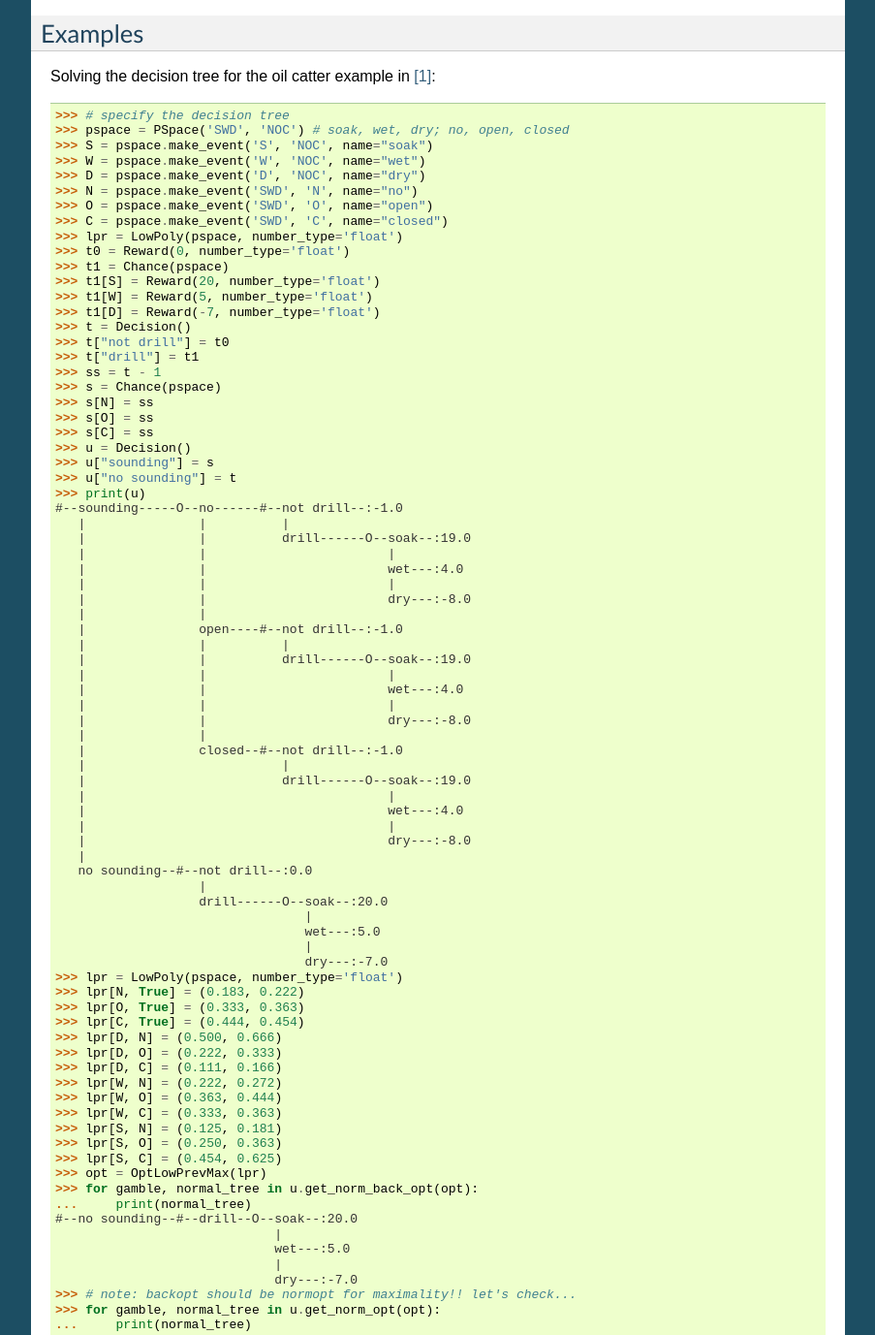
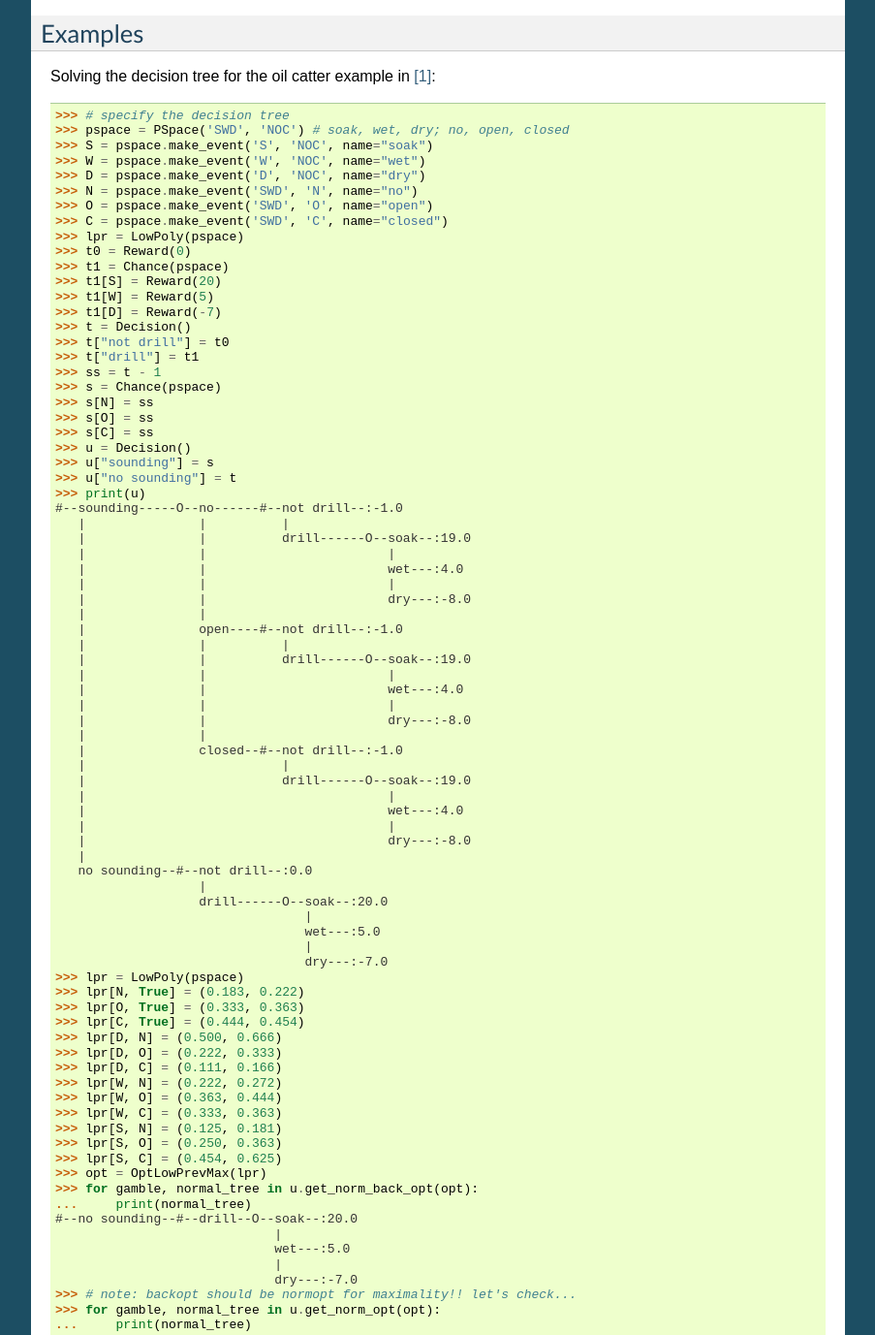
Before and after one commit to mcmtroffaes/improb, a Sphinx documentation site: the page built from docs/decision/tree.rst, in a window 1280 px wide and 1400 px high, scrolled down 467 px, cut to the strip 23-1400 px from the top of the window. Shown: the whole strip at 97% size, without its empty margins (198-1101 px from the left). Built offline with Sphinx 7.4.7, drawn with Linux system fonts in a browser that asks for light colours; formulas are drawn with MathJax 3; some of the changed text lies outside the part shown.

Commit message:
Update for simpler NumberTypeable implementation in pycddlib.

```diff
--- a/docs/decision/tree.rst
+++ b/docs/decision/tree.rst
@@ -41,12 +41,12 @@ Solving the decision tree for the oil catter example in
 >>> N = pspace.make_event('SWD', 'N', name="no")
 >>> O = pspace.make_event('SWD', 'O', name="open")
 >>> C = pspace.make_event('SWD', 'C', name="closed")
->>> lpr = LowPoly(pspace, number_type='float')
->>> t0 = Reward(0, number_type='float')
+>>> lpr = LowPoly(pspace)
+>>> t0 = Reward(0)
 >>> t1 = Chance(pspace)
->>> t1[S] = Reward(20, number_type='float')
->>> t1[W] = Reward(5, number_type='float')
->>> t1[D] = Reward(-7, number_type='float')
+>>> t1[S] = Reward(20)
+>>> t1[W] = Reward(5)
+>>> t1[D] = Reward(-7)
 >>> t = Decision()
 >>> t["not drill"] = t0
 >>> t["drill"] = t1
@@ -90,7 +90,7 @@ Solving the decision tree for the oil catter example in
                                  wet---:5.0
                                  |
                                  dry---:-7.0
->>> lpr = LowPoly(pspace, number_type='float')
+>>> lpr = LowPoly(pspace)
 >>> lpr[N, True] = (0.183, 0.222)
 >>> lpr[O, True] = (0.333, 0.363)
 >>> lpr[C, True] = (0.444, 0.454)
@@ -129,11 +129,11 @@ Solving the lake district example:
 >>> R = pspace.make_event('rs', 'R', name='rain')
 >>> S = pspace.make_event('rs', 'S', name='sunshine')
 >>> t0 = Chance(pspace)
->>> t0[R] = Reward(10, number_type='float')
->>> t0[S] = Reward(15, number_type='float')
+>>> t0[R] = Reward(10)
+>>> t0[S] = Reward(15)
 >>> t1 = Chance(pspace)
->>> t1[R] = Reward(5, number_type='float')
->>> t1[S] = Reward(20, number_type='float')
+>>> t1[R] = Reward(5)
+>>> t1[S] = Reward(20)
 >>> t = Decision()
 >>> t["take waterproof"] = t0
 >>> t["no waterproof"] = t1
@@ -167,7 +167,7 @@ Solving the lake district example:
 		     no waterproof----O--rain------:5.0
 					 |
 					 sunshine--:20.0
->>> lpr = LowPoly(pspace, number_type='float')
+>>> lpr = LowPoly(pspace)
 >>> lpr[R_ & R, True] = (0.42 * 0.9, None)
 >>> lpr[R_ & S, True] = (0.18 * 0.9, None)
 >>> lpr[S_ & R, True] = (0.08 * 0.9, None)
```
Also changed, not shown: improb/__init__.py (+6 -5 lines), 5 other files.
